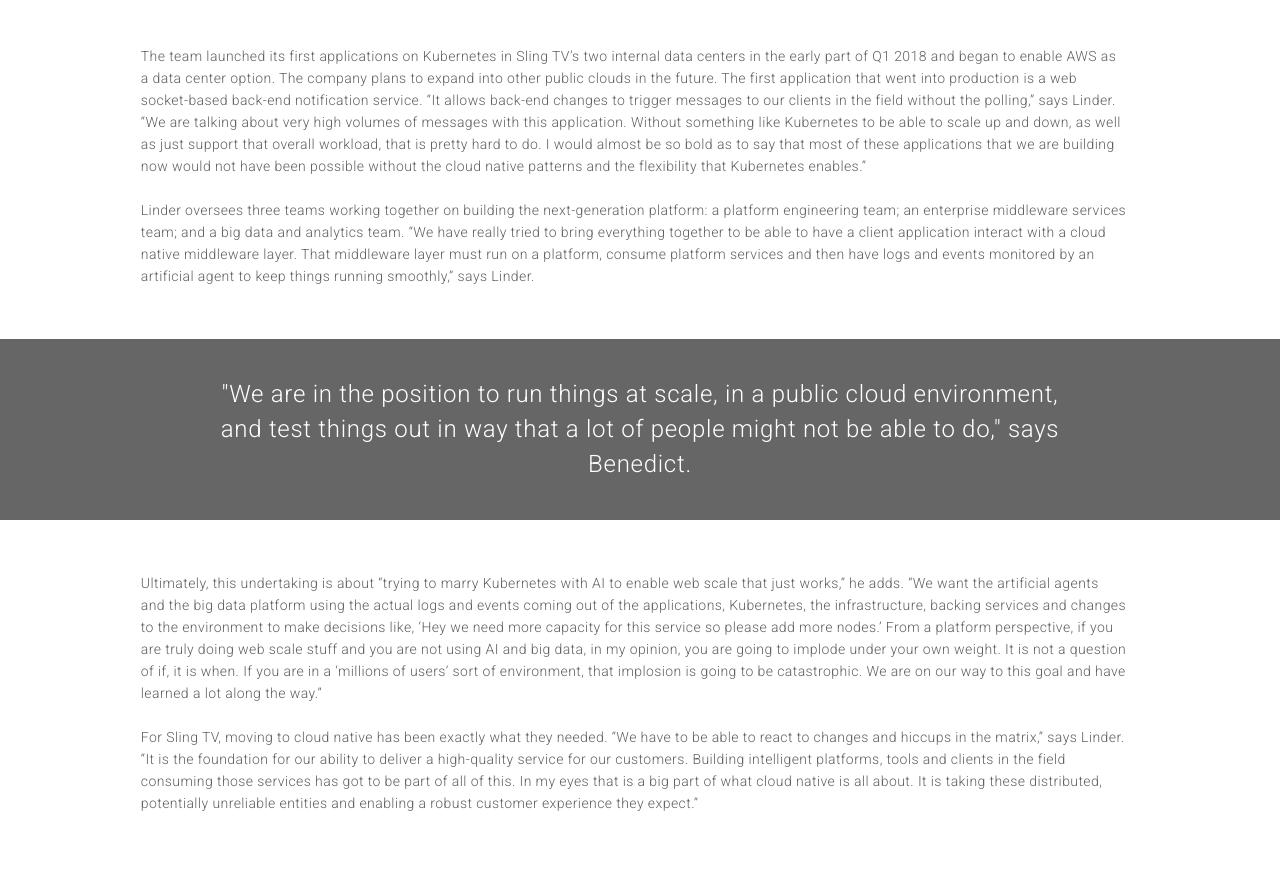
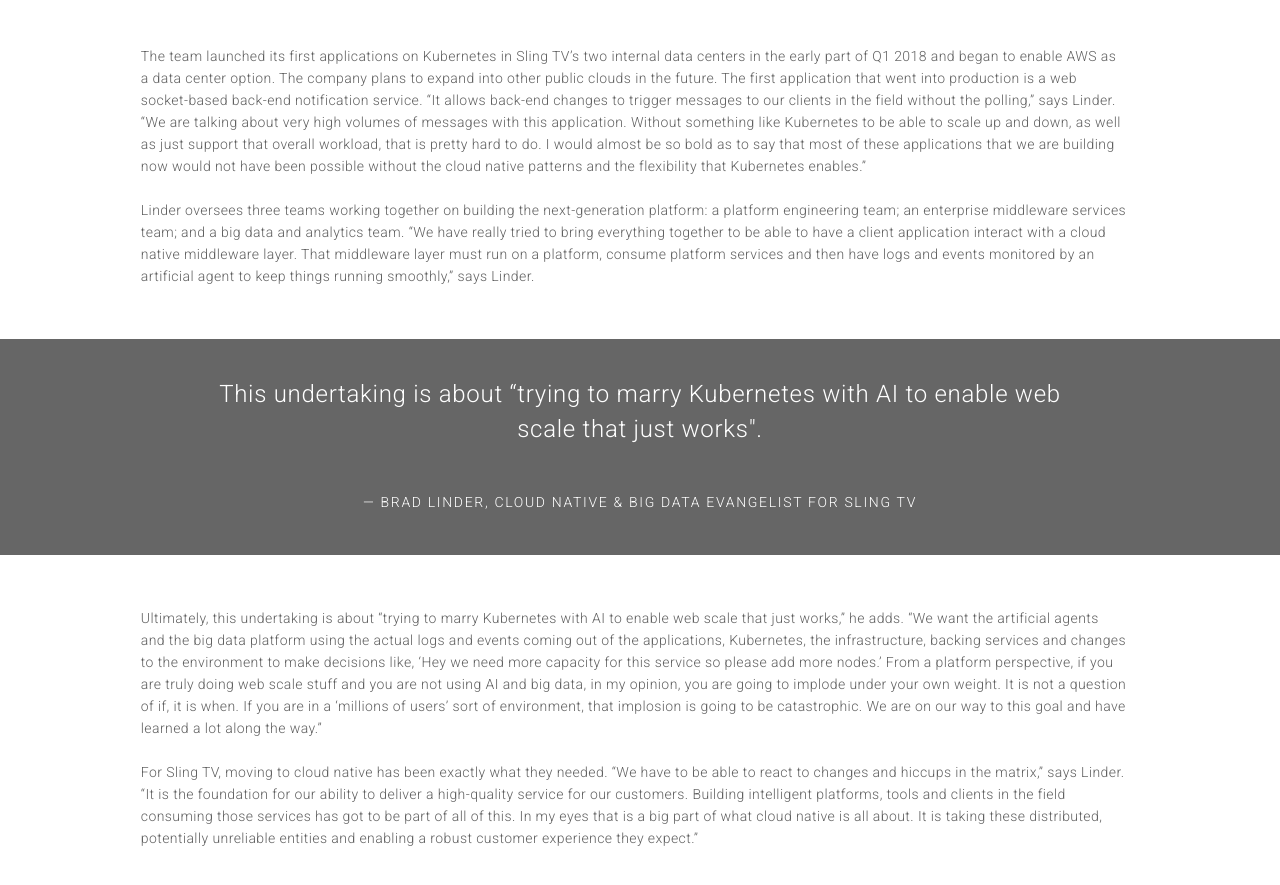
Before and after one commit to alexcontini/alexcontini.github.io, a Jekyll site: the page slingtv/sling.html, which Jekyll copies as it is, in a window 1280 px wide and 900 px high, scrolled down 2948 px. Shown: the top 885 px of the window. Built offline with Jekyll 4.4.1, drawn with Linux system fonts in a browser that asks for light colours.

Commit message:
Update sling.html

```diff
--- a/slingtv/sling.html
+++ b/slingtv/sling.html
@@ -94,7 +94,7 @@
 
 <div class="banner5">
   <div class="banner5text">
-  "We are in the position to run things at scale, in a public cloud environment, and test things out in way that a lot of people might not be able to do," says Benedict.
+  This undertaking is about “trying to marry Kubernetes with AI to enable web scale that just works". <span style="font-size:14px;letter-spacing:0.12em;padding-top:20px;text-transform:uppercase;line-height:14px"><br><br>— BRAD LINDER, CLOUD NATIVE & BIG DATA EVANGELIST FOR SLING TV </span>
   </div>
 </div>
 
```
